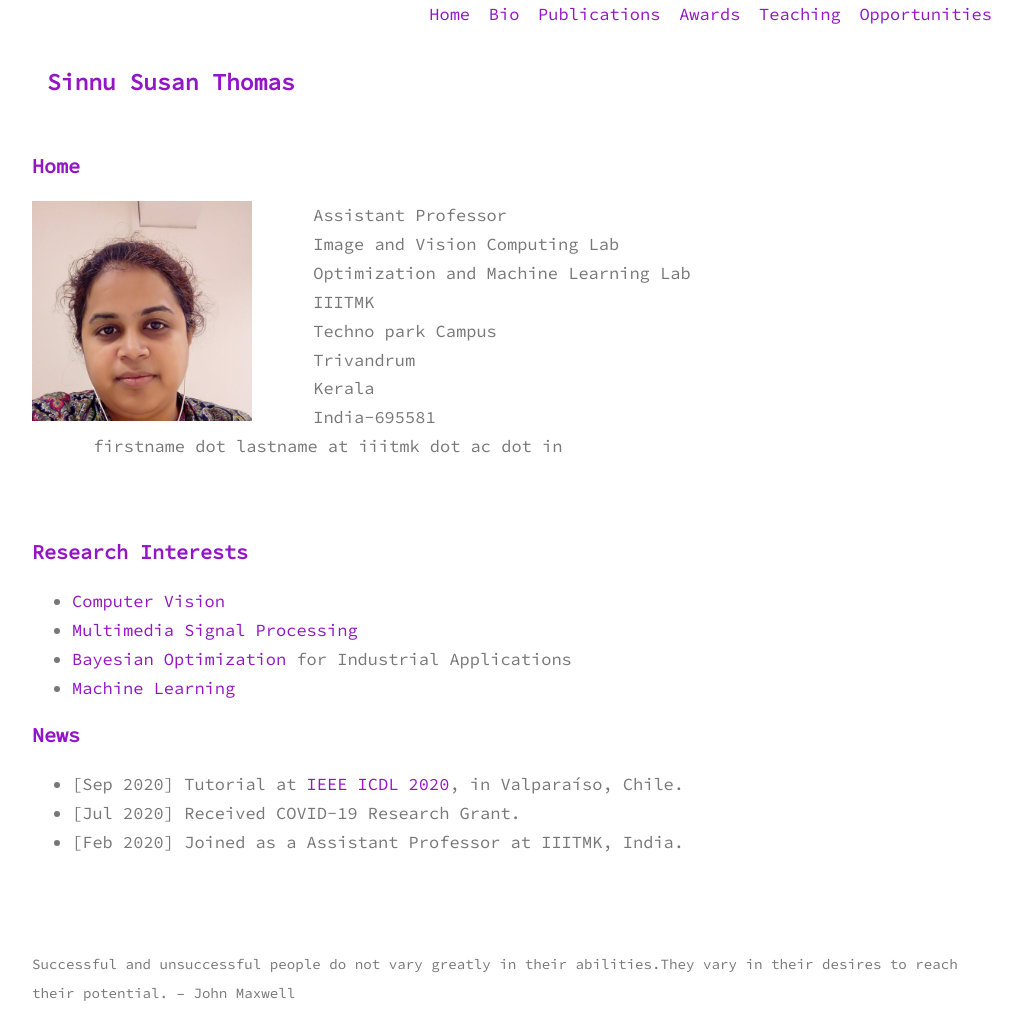
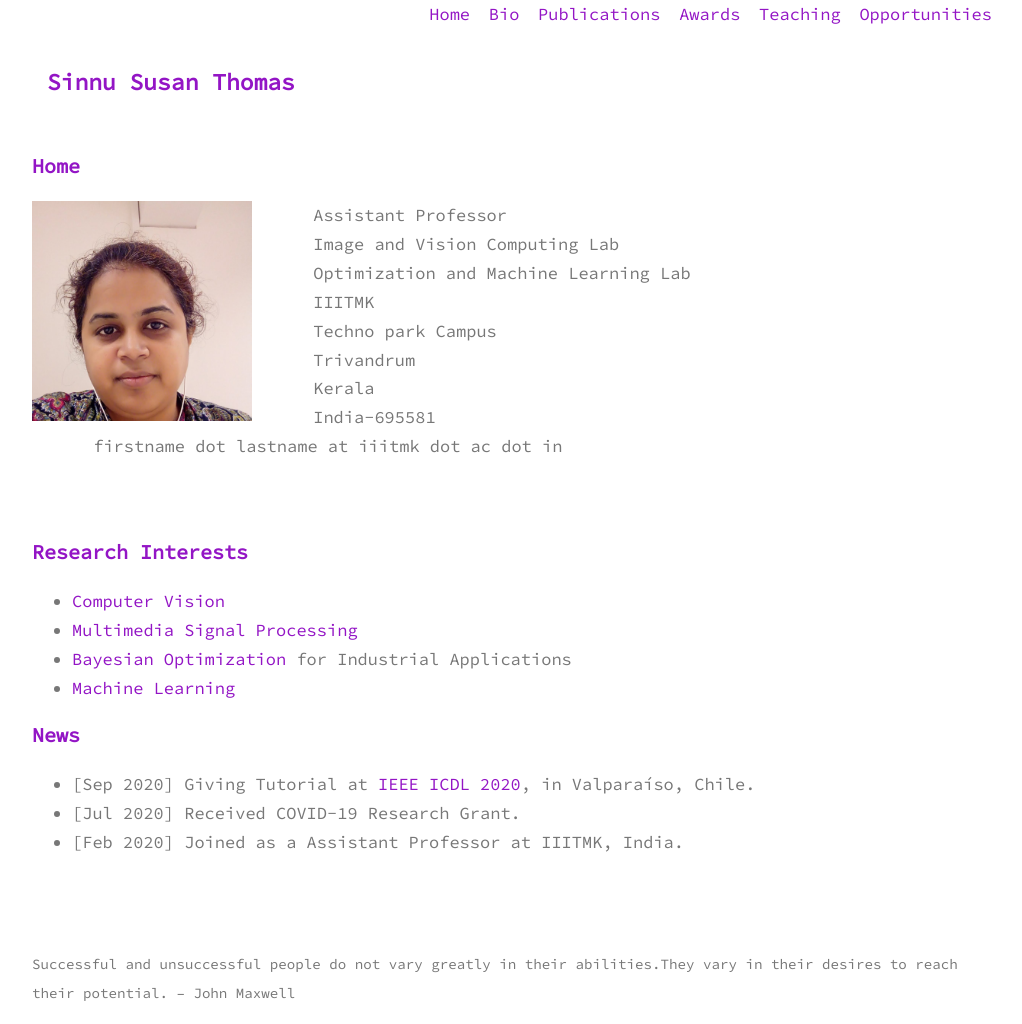
Before and after one commit to sinnuthomas/sinnuthomas.github.io, a Jekyll site: the page built from index.md, in a window 1280 px wide. Shown: the whole page, without its empty margins (128-1150 px from the left). Built offline with Jekyll 4.4.1, drawn with Linux system fonts in a browser that asks for light colours.

Commit message:
Update index.md

```diff
--- a/index.md
+++ b/index.md
@@ -23,7 +23,7 @@
 * [Machine Learning](https://en.wikipedia.org/wiki/Machine_learning)
 
 ## News
-* [Sep 2020] Tutorial at [IEEE ICDL 2020](https://cdstc.gitlab.io/icdl-2020/), in Valparaíso, Chile.
+* [Sep 2020] Giving Tutorial at [IEEE ICDL 2020](https://cdstc.gitlab.io/icdl-2020/), in Valparaíso, Chile.
 * [Jul 2020] Received COVID-19 Research Grant.
 * [Feb 2020] Joined as a Assistant Professor at IIITMK, India.
 
```
